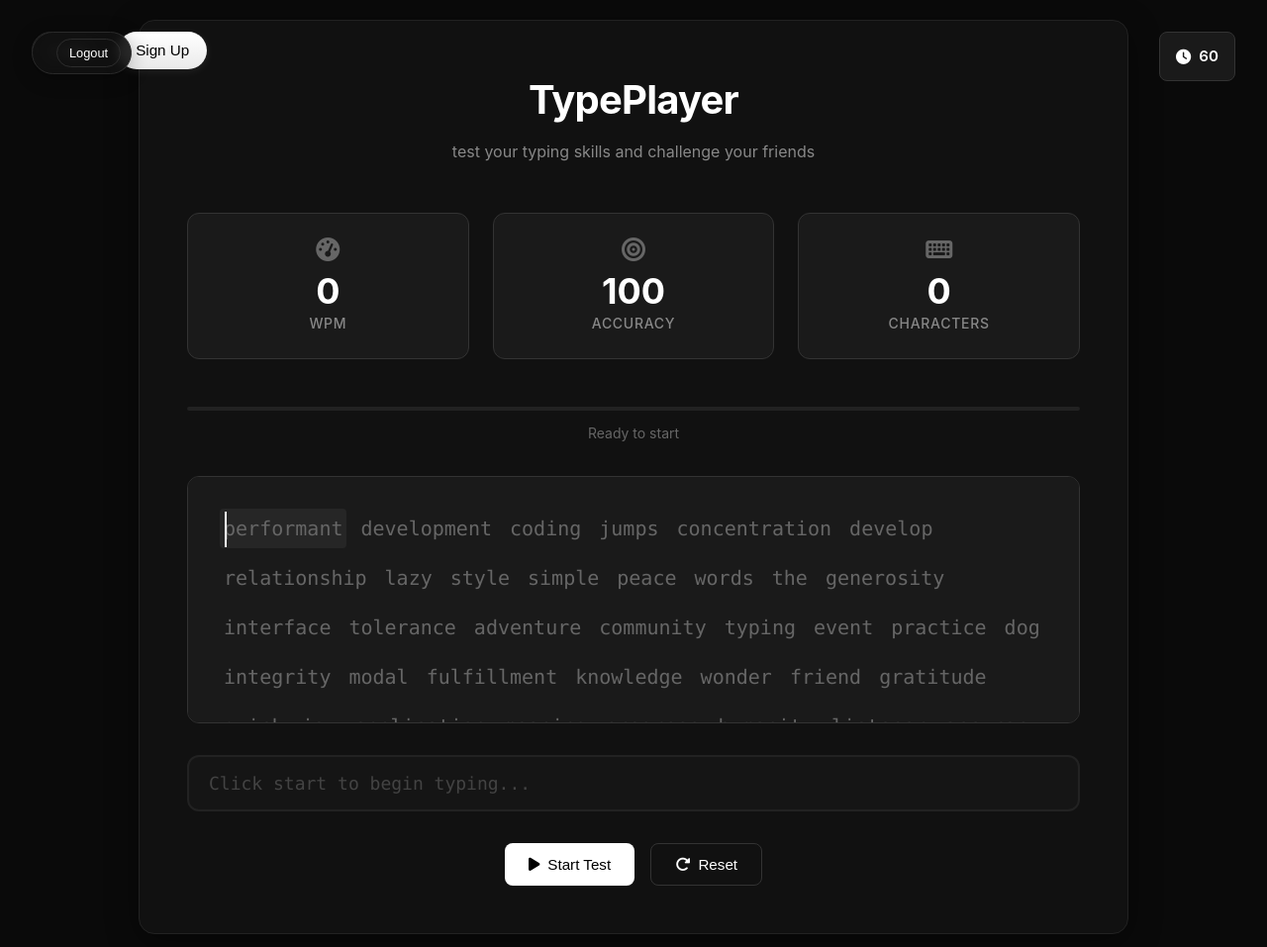
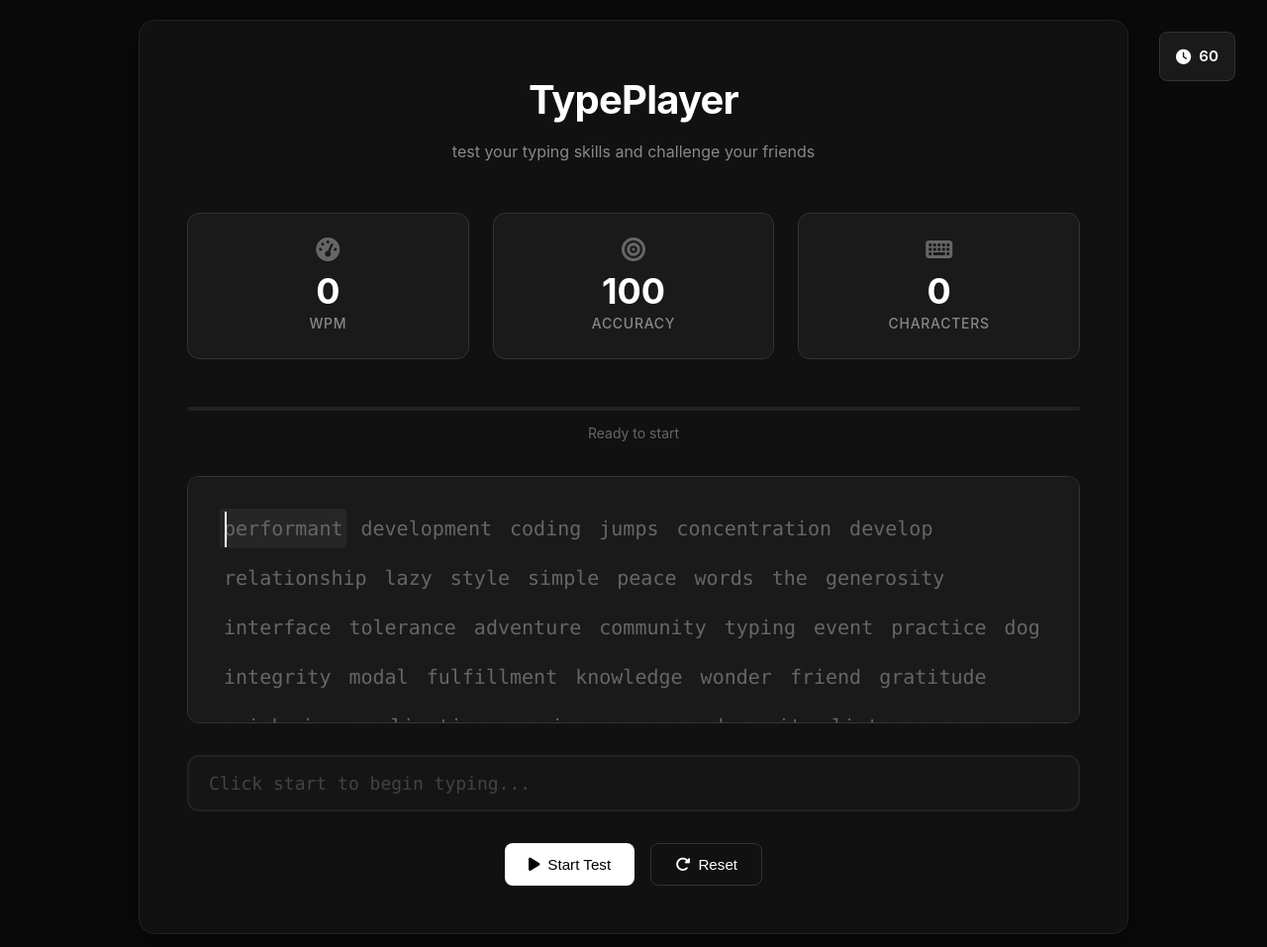
Before and after one commit to LucaClrk/typeplayer, a website: page app/index.html in a window 1280 px wide. Shown: the whole page at 99% size. Drawn offline with Linux system fonts and the light colour scheme.

```diff
--- a/app/index.html
+++ b/app/index.html
@@ -15,15 +15,15 @@
     <span>60</span>
 </div>
 
-<div class="auth-buttons" id="authButtons">
-    <button class="btn btn-secondary" id="loginBtn">Login</button>
-    <button class="btn btn-primary" id="signupBtn">Sign Up</button>
-</div>
+<!--<div class="auth-buttons" id="authButtons">-->
+<!--    <button class="btn btn-secondary" id="loginBtn">Login</button>-->
+<!--    <button class="btn btn-primary" id="signupBtn">Sign Up</button>-->
+<!--</div>-->
 
-<div class="user-profile hidden" id="userProfile">
-    <span id="userEmail"></span>
-    <button class="btn btn-secondary btn-sm" id="logoutBtn">Logout</button>
-</div>
+<!--<div class="user-profile hidden" id="userProfile">-->
+<!--    <span id="userEmail"></span>-->
+<!--    <button class="btn btn-secondary btn-sm" id="logoutBtn">Logout</button>-->
+<!--</div>-->
 
 <div class="container">
     <div class="header">
```
